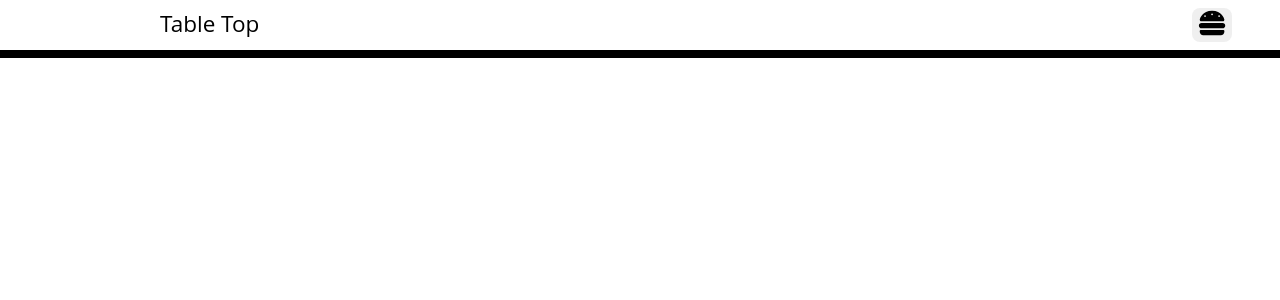
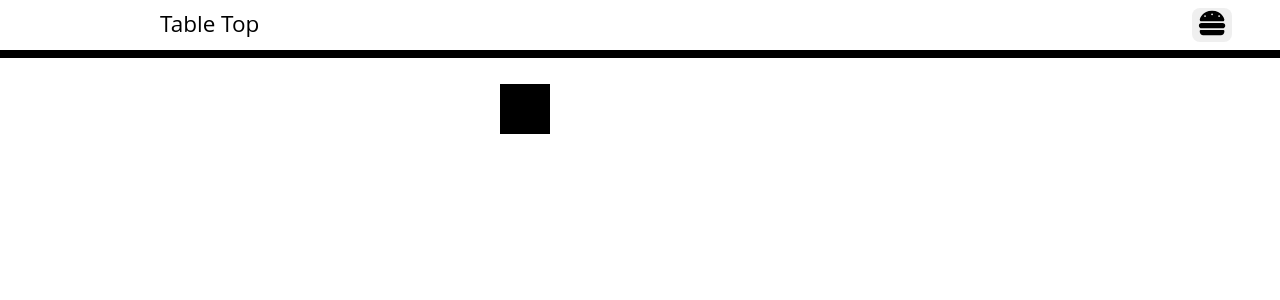
Before and after one commit to tlonergan/table-top, a React (Create React App) app: page / in a window 1280 px wide. Shown: the top 300 px of the page. Built offline with nearby package versions, Linux system fonts and the light colour scheme.

Commit message:
Adding in a canvas container to play around with drawing

```diff
--- /dev/null
+++ b/src/components/canvasContainer.jsx
@@ -0,0 +1,22 @@
+import React, { useEffect, useRef } from 'react';
+
+const CanvasContainer = () => {
+    const mapCanvas = useRef(null);
+
+    useEffect(() => {
+        console.log(mapCanvas);
+        if(!mapCanvas)
+            return;
+
+        const ctx = mapCanvas.current.getContext("2d");
+        ctx.fillRect(10, 10, 50, 50);
+    });
+
+    return (
+        <div>
+            <canvas ref={mapCanvas}></canvas>
+        </div>
+    );
+};
+
+export default CanvasContainer;
--- a/src/components/pageContainer.jsx
+++ b/src/components/pageContainer.jsx
@@ -1,6 +1,7 @@
 import React from 'react';
 import { FontAwesomeIcon } from '@fortawesome/react-fontawesome';
 import { faHamburger } from '@fortawesome/free-solid-svg-icons';
+import CanvasContainer from './canvasContainer'
 
 const PageContainer = () => {
     return (
@@ -13,6 +14,7 @@ const PageContainer = () => {
                     </button>
                 </div>
             </div>
+            <CanvasContainer></CanvasContainer>
         </div>
     );
 };
```
